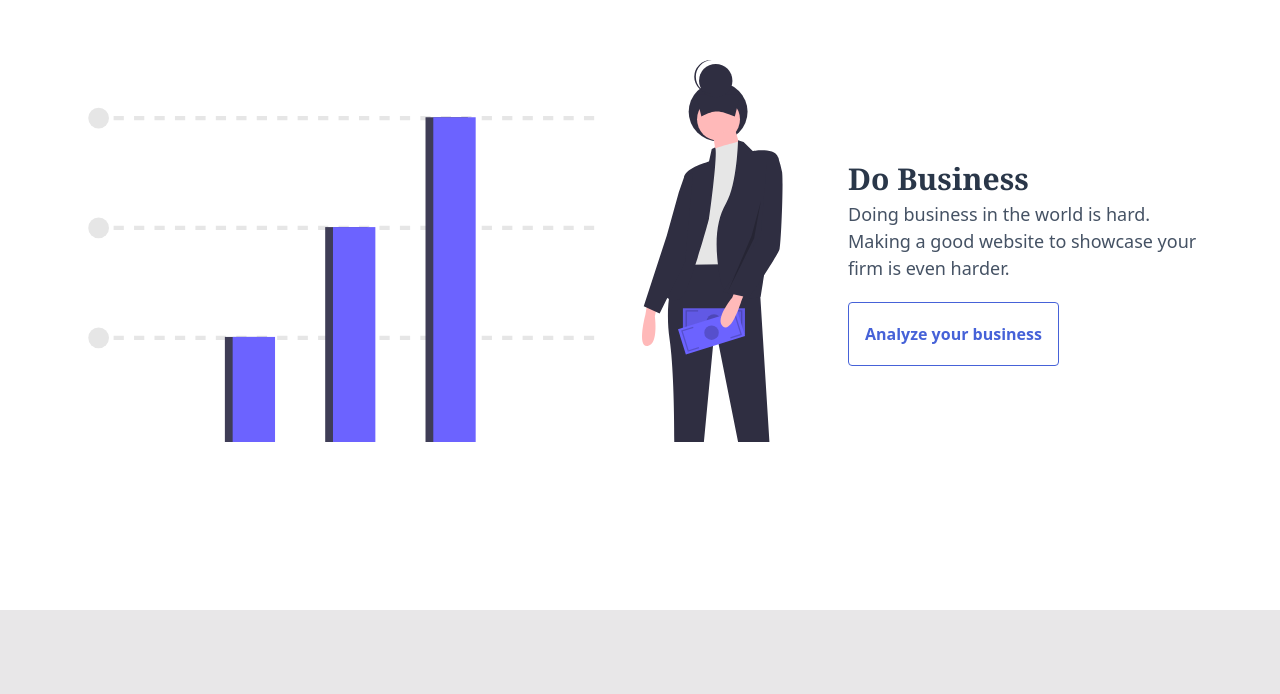
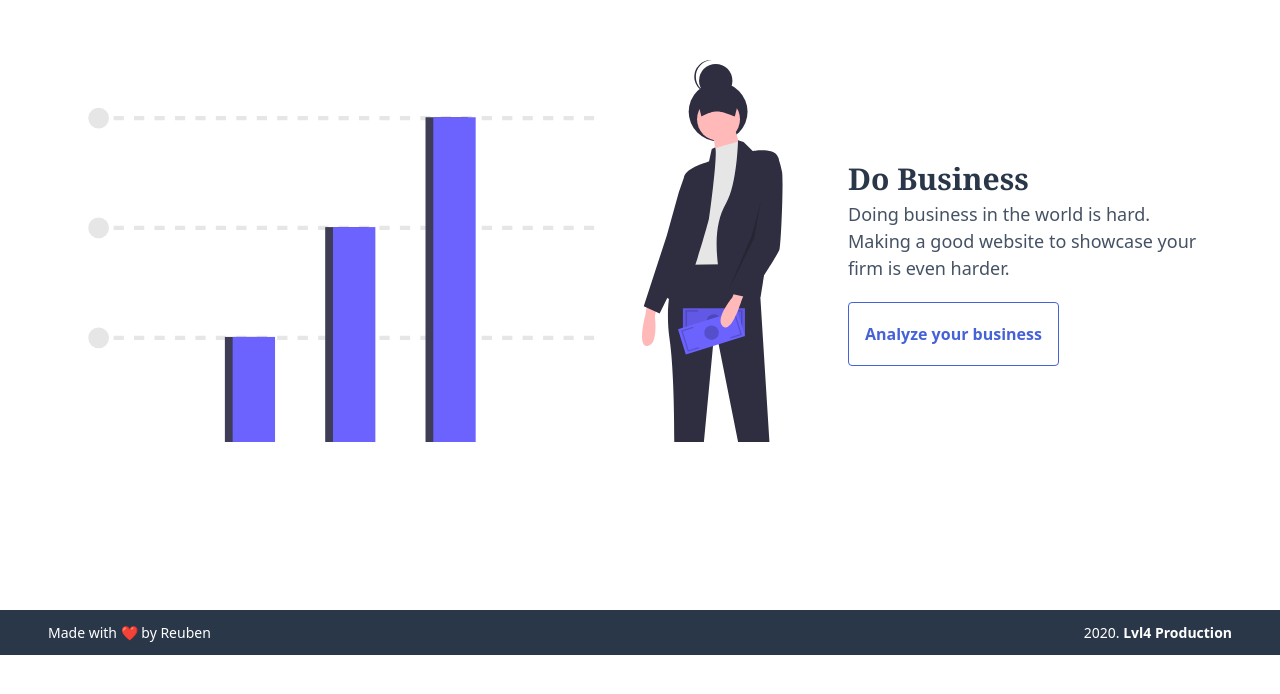
Before and after one commit to ReubenMathew/business_template, a Vue app: page / in a window 1280 px wide. Shown: the part 1268-1962 px from the top of the page. After the commit the page ends 1923 px from the top, so only its background shows below. Built offline with nearby package versions, Linux system fonts and the light colour scheme.

Commit message:
completed footer, lvl4 init

```diff
--- a/src/components/Footer.vue
+++ b/src/components/Footer.vue
@@ -1,20 +1,10 @@
 <template>
-    <div class="py-12 bg-lightgrey">
-        <!-- <div class="px-2">
-        <div class="flex -mx-2">
-            <div class="w-1/3 px-2">
-            <div class="bg-gray-400 h-12">
-                <span class="text-grey">Hello</span>
-            </div>
-            </div>
-            <div class="w-1/3 px-2">
-            <div class="bg-gray-500 h-12"></div>
-            </div>
-            <div class="w-1/3 px-2">
-            <div class="bg-gray-400 h-12"></div>
-            </div>
+    <div class="h-auto flex text-sm bg-black md:px-12 p-3">
+        <div class="w-1/2 text-left">
+            <p class="text-white">Made with ❤️ by Reuben</p>
         </div>
-        </div> -->
-
+        <div class=" w-1/2 text-right">
+            <p class="text-white">2020. <b>Lvl4 Production</b></p>
+        </div>
     </div>
 </template>
```
